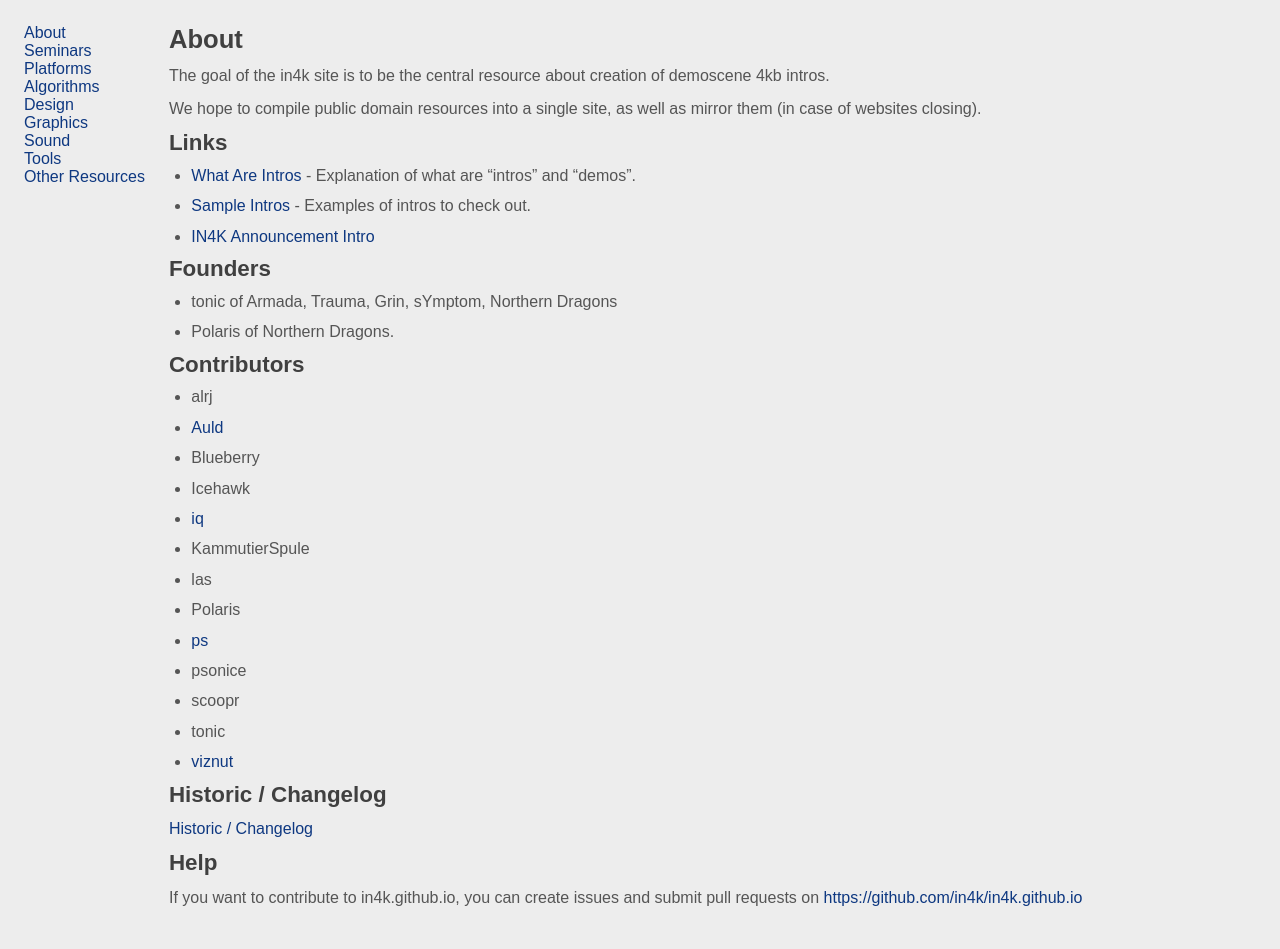
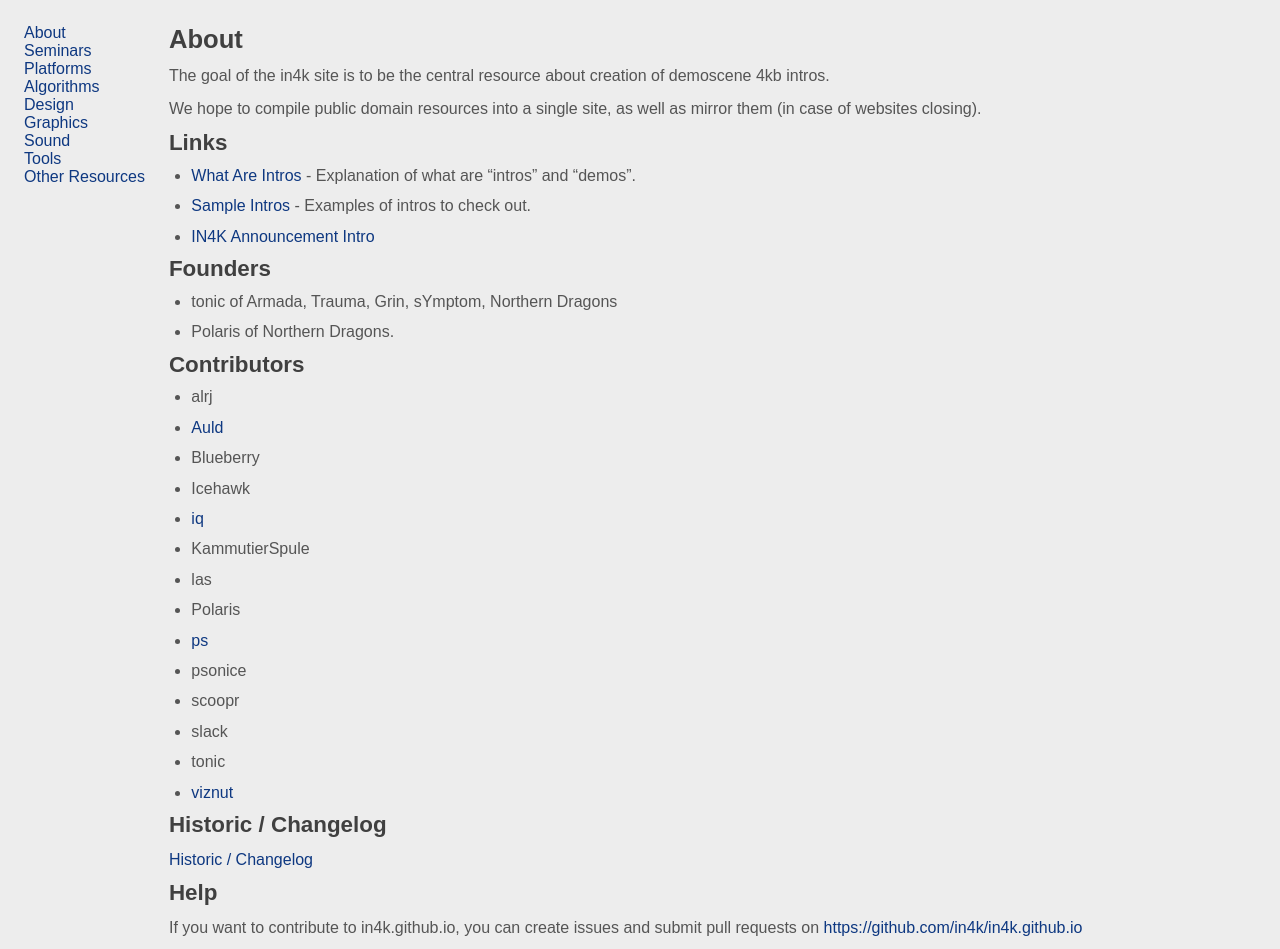
Before and after one commit to in4k/in4k.github.io, a Jekyll site: the page built from wiki/about.markdown, in a window 1280 px wide. Built offline with Jekyll 4.4.1, drawn with Linux system fonts in a browser that asks for light colours; some web fonts are replaced; before the commit the page ends 919 px from its top, so only the background shows below that.

Commit message:
Update about.markdown

```diff
--- a/wiki/about.markdown
+++ b/wiki/about.markdown
@@ -31,6 +31,7 @@ We hope to compile public domain resources into a single site, as well as mirror
 * [ps](http://tpolm.org/~ps)
 * psonice
 * scoopr
+* slack
 * tonic
 * [viznut](http://countercomplex.blogspot.fi/)
 
```
